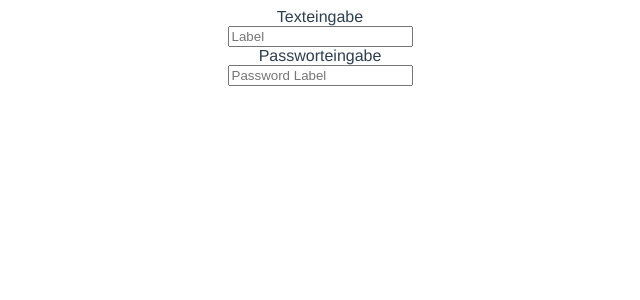
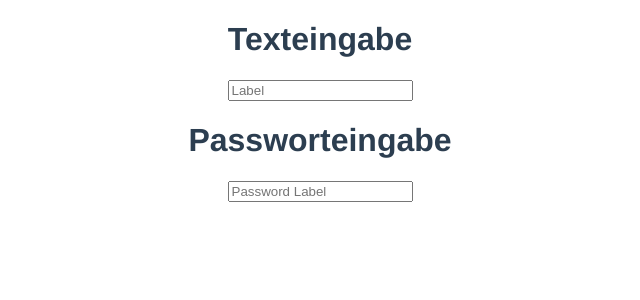
Before and after one commit to AnleAnja/masterthesis, a Vue app in the folder vue-js/monstradore/: page /4 in a window 1280 px wide. Shown: the top 300 px of the page, without its empty margins (320-960 px from the left). Built offline with nearby package versions, Linux system fonts and the light colour scheme.

Commit message:
add audio file

```diff
--- a/vue-js/monstradore/src/views/InputMethodsView.vue
+++ b/vue-js/monstradore/src/views/InputMethodsView.vue
@@ -1,7 +1,7 @@
 <template>
-  <div>Texteingabe</div>
+  <h1>Texteingabe</h1>
   <input placeholder="Label" />
-  <div>Passworteingabe</div>
+  <h1>Passworteingabe</h1>
   <input type="password" placeholder="Password Label" />
 </template>
 
```
Also changed, not shown: vue-js/monstradore/src/views/MultimediaView.vue (added, +25 -0 lines), 1 other file (tests, documents, lock files or other folders).
